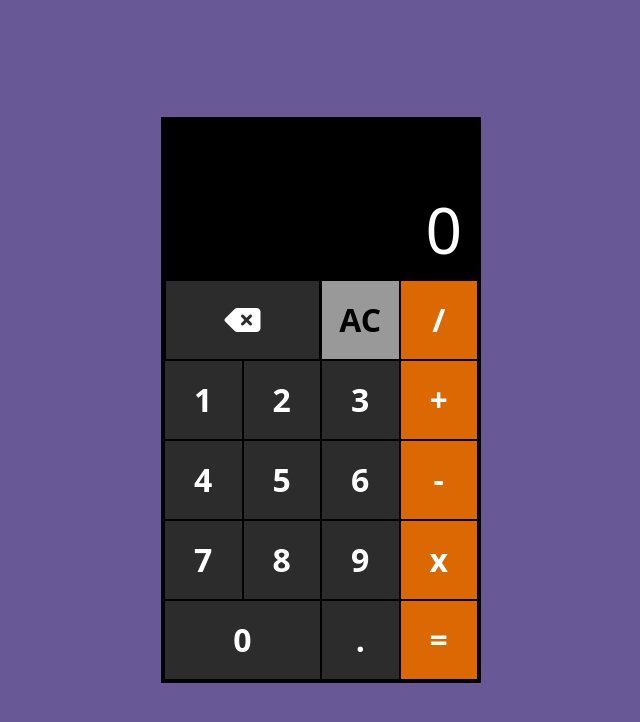
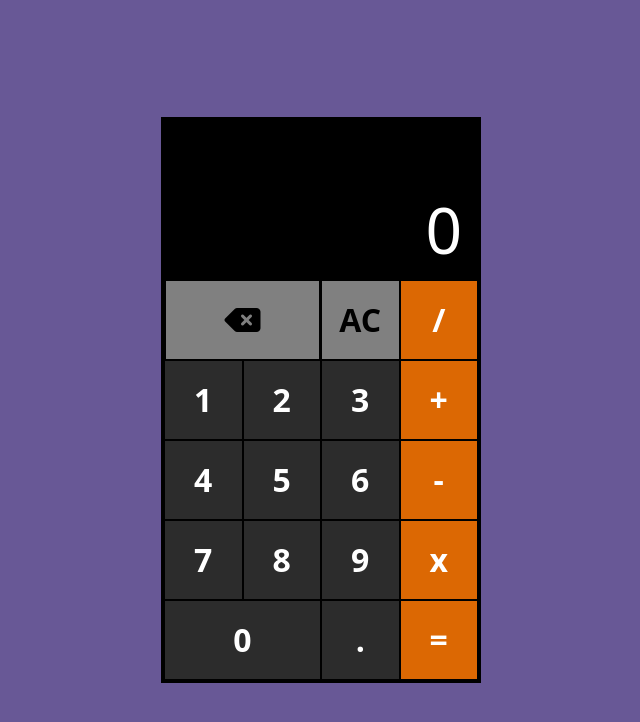
Before and after one commit to Sajal91/CODSOFT-Calculator, a plain HTML site: page index.html in a window 1280 px wide. Shown: the whole page, without its empty margins (319-959 px from the left). Drawn offline with nearby package versions, Linux system fonts and the light colour scheme.

Commit message:
additions

```diff
--- a/index.html
+++ b/index.html
@@ -16,8 +16,8 @@
                 <h1 id="num-display" style="font-size: 4rem;">0</h1>
             </div>
             <div id="btns-display">
-                <div id="btn-16" style="grid-column: 1/3; background-color: rgb(0, 0, 0, 0.4); color: black;"><i class="fa-solid fa-delete-left"></i></div>
-                <div id="btn-17" style="grid-column: 3/4; background-color: rgb(0, 0, 0, 0.4); color: black;">AC</div>
+                <div id="btn-16" style="grid-column: 1/3;"><i style="background-color: grey; color: black;" class="fa-solid fa-delete-left"></i></div>
+                <div id="btn-17" style="grid-column: 3/4; background-color: grey; color: black;">AC</div>
                 <button class="operator-btns" id="btn-18">/</button>
                 <button class="num-btns" id="btn-1">1</button>
                 <button class="num-btns" id="btn-2">2</button>
```
